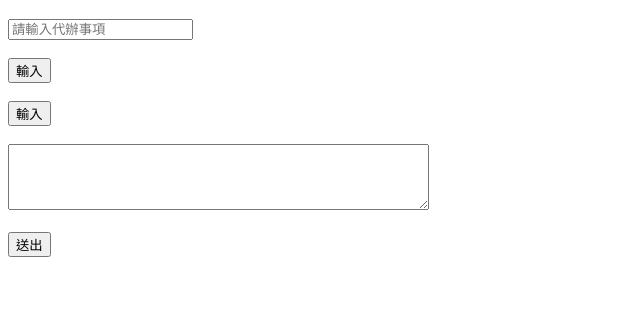
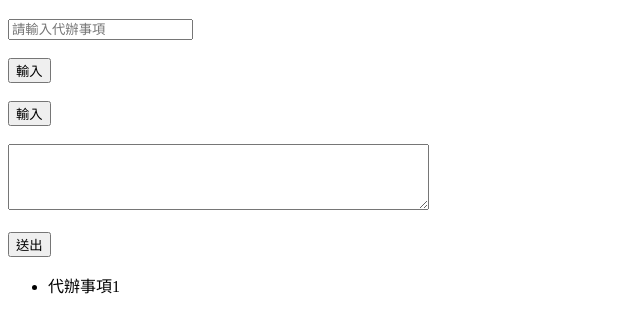
Before and after one commit to ayagithub23/ToDoList_myself, a plain HTML site: page index.html in a window 1280 px wide. Shown: the part 102-434 px from the top of the page, without its empty margins (0-640 px from the left). Drawn offline with nearby package versions, Linux system fonts and the light colour scheme.

Commit message:
2018/12/04 回家作業 追加ul

```diff
--- a/index.html
+++ b/index.html
@@ -20,6 +20,9 @@
                 <textarea rows="4" cols="50"></textarea><br><br>
                 <input type="submit" value="送出">
             </form>
+            <ul>
+                <li>代辦事項1</li>
+            </ul>
         </div>
         <div id="footer"></div>
     </div>
```
